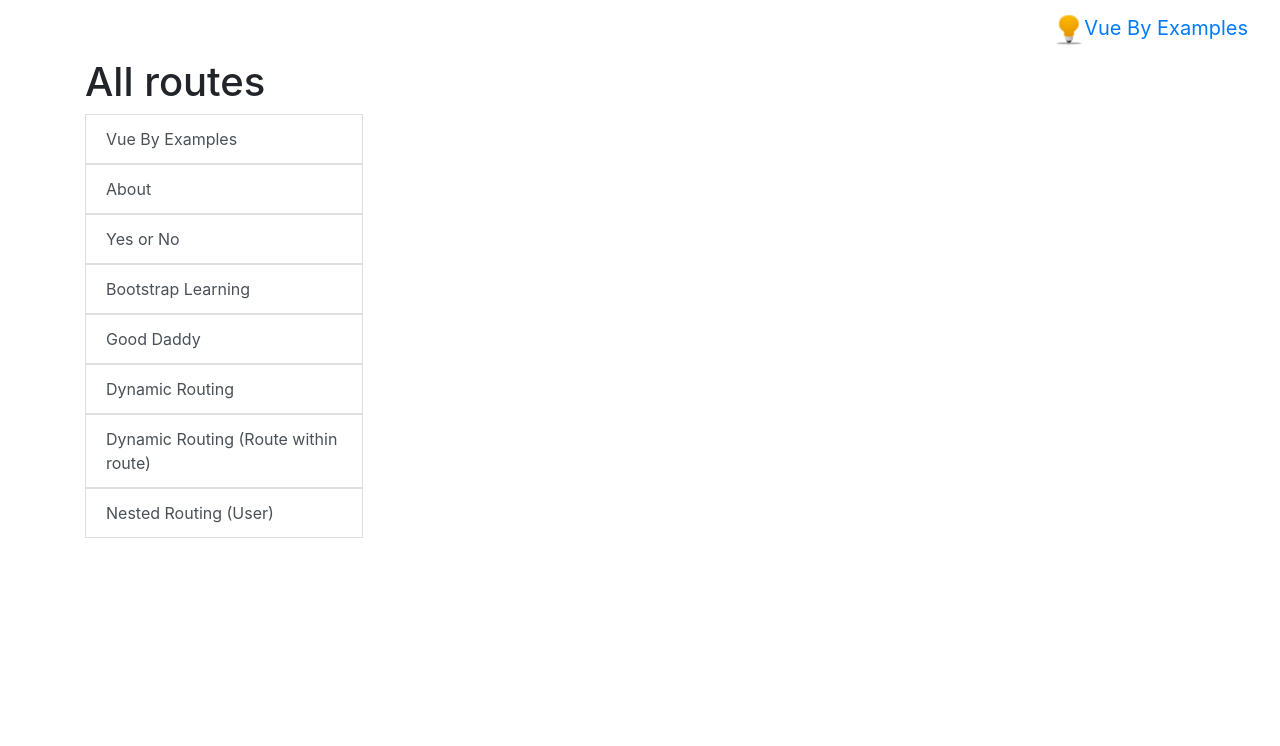
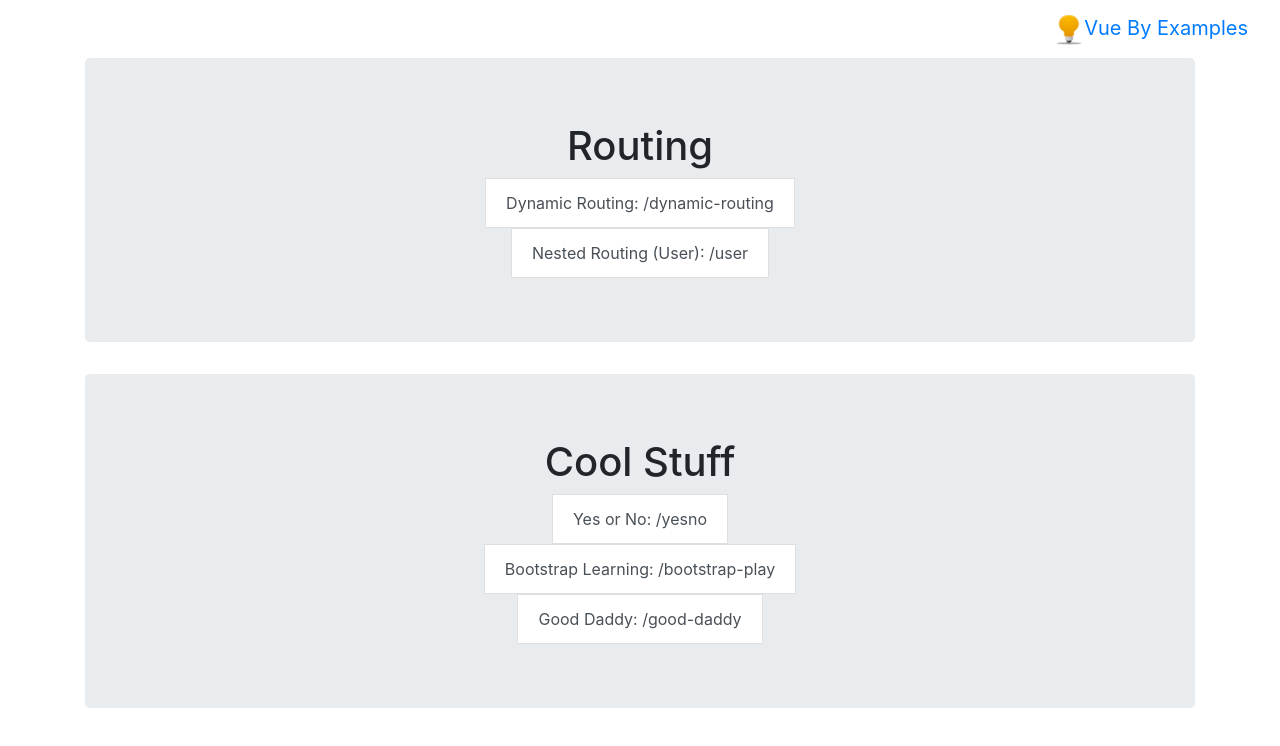
Before and after one commit to erykwho/vue-by-examples, a Vue app: page / in a window 1280 px wide. Shown: the top 746 px of the page. Built offline with nearby package versions, Linux system fonts and the light colour scheme.

Commit message:
Organize index page with links for the examples grouping by category

```diff
--- a/src/components/MenuOptions.vue
+++ b/src/components/MenuOptions.vue
@@ -36,22 +36,14 @@
 
 <script>
   import routes from '../router/routes.js'
+  import routeGroups from '../router/groups.js'
 
   export default {
     name: 'menu',
     data () {
       return {
         routes: routes,
-        groups: [
-          {
-            name: 'Routing',
-            category: 'routing'
-          },
-          {
-            name: 'Cool Stuff',
-            category: 'coolStuff'
-          }
-        ]
+        groups: routeGroups
       }
     },
     methods: {
--- a/src/components/VueByExamples.vue
+++ b/src/components/VueByExamples.vue
@@ -1,66 +1,42 @@
 <template>
   <div>
-    <h1>All routes</h1>
-    <ul class="list-group" v-for="route in routes">
-      <router-link :to="route.path">
-        <li class="col-3 list-group-item list-group-item-action">{{route.name}}</li>
-      </router-link>
-    </ul>
-
+    <template v-for="group in routeGroups">
+      <div class="jumbotron">
+        <div class="row justify-content-center">
+          <h1>{{group.name}}</h1>
+        </div>
+        <template v-for="route in categoryRoutes(group.category)">
+          <div class="row justify-content-center">
+            <router-link :to="route.path">
+              <li class="list-group-item list-group-item-action justify-content-center">
+                {{route.name}}: {{route.path}}
+              </li>
+            </router-link>
+          </div>
+        </template>
+      </div>
+    </template>
   </div>
 </template>
 
 <script>
-import _ from 'lodash'
-import axios from 'axios'
-
-import routes from '../router/routes'
+import routes from '../router/routes.js'
+import routeGroups from '../router/groups.js'
 
 export default {
   data () {
     return {
-      question: '',
-      answer: 'I cannot give you an answer until you ask a question!',
-      imgSrc: '',
-      routes: routes
-    }
-  },
-  watch: {
-    // whenever question changes, this function will run
-    question: function (newQuestion) {
-      this.answer = 'Waiting for you to stop typing...'
-      this.getAnswer()
+      routes: routes,
+      routeGroups: routeGroups
     }
   },
   methods: {
-    // _.debounce is a function provided by lodash to limit how
-    // often a particularly expensive operation can be run.
-    // In this case, we want to limit how often we access
-    // yesno.wtf/api, waiting until the user has completely
-    // finished typing before making the ajax request. To learn
-    // more about the _.debounce function (and its cousin
-    // _.throttle), visit: https://lodash.com/docs#debounce
-    getAnswer: _.debounce(
-      function () {
-        if (this.question.indexOf('?') === -1) {
-          this.answer = 'Questions usually contain a question mark. ;-)'
-          return
-        }
-        this.answer = 'Thinking...'
-        var vm = this
-        axios.get('https://yesno.wtf/api')
-          .then(function (response) {
-            vm.answer = _.capitalize(response.data.answer)
-            vm.imgSrc = response.data.image
-          })
-          .catch(function (error) {
-            vm.answer = 'Error! Could not reach the API. ' + error
-          })
-      },
-      // This is the number of milliseconds we wait for the
-      // user to stop typing.
-      500
-    )
+    categoryRoutes (category) {
+      let routes = this.routes.slice()
+      return routes.filter(function (el) {
+        return el.category === category
+      })
+    }
   }
 }
 </script>
--- /dev/null
+++ b/src/router/groups.js
@@ -0,0 +1,12 @@
+const routeGroups = {
+  routing: {
+    name: 'Routing',
+    category: 'routing'
+  },
+  coolStuff: {
+    name: 'Cool Stuff',
+    category: 'coolStuff'
+  }
+}
+
+export default routeGroups
--- a/src/router/routes.js
+++ b/src/router/routes.js
@@ -1,14 +1,13 @@
 import VueByExamples from '@/components/VueByExamples'
 import About from '@/components/About'
-
 // Cool Stuff
 import YesNo from '@/components/cool-stuff/YesNo'
 import BootstrapLearning from '@/components/cool-stuff/BootstrapLearning'
 import GoodDaddy from '@/components/cool-stuff/good-daddy/GoodDaddy'
-
 // Routing
 import DynamicRouting from '@/components/routing/DynamicRouting'
 import RoutingUser from '@/components/routing/user/User'
+import routeGroups from './groups.js'
 
 const routes = [
   {
@@ -24,25 +23,25 @@ const routes = [
   {
     path: '/yesno',
     name: 'Yes or No',
-    category: 'coolStuff',
+    category: routeGroups.coolStuff.category,
     component: YesNo
   },
   {
     path: '/bootstrap-play',
     name: 'Bootstrap Learning',
-    category: 'coolStuff',
+    category: routeGroups.coolStuff.category,
     component: BootstrapLearning
   },
   {
     path: '/good-daddy',
     name: 'Good Daddy',
-    category: 'coolStuff',
+    category: routeGroups.coolStuff.category,
     component: GoodDaddy
   },
   {
     path: '/dynamic-routing',
     name: 'Dynamic Routing',
-    category: 'routing',
+    category: routeGroups.routing.category,
     component: DynamicRouting
   },
   {
```
